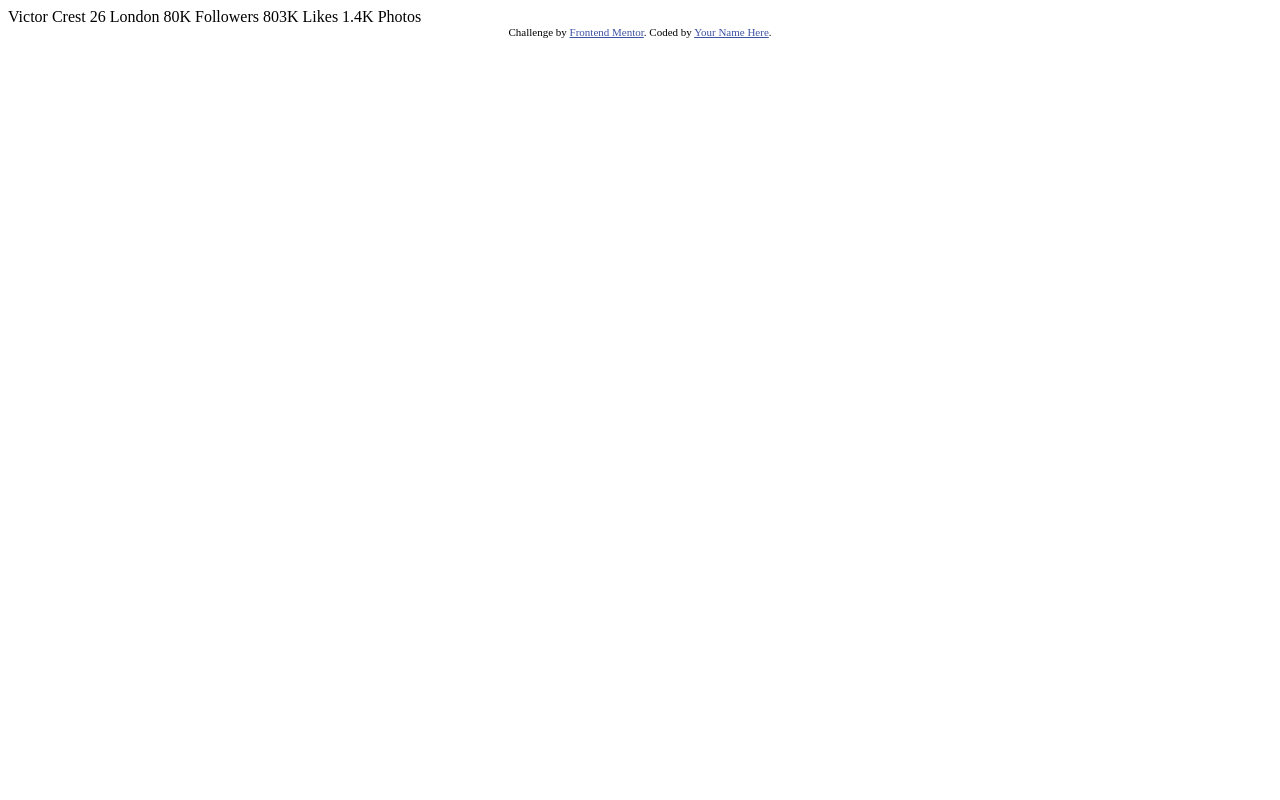
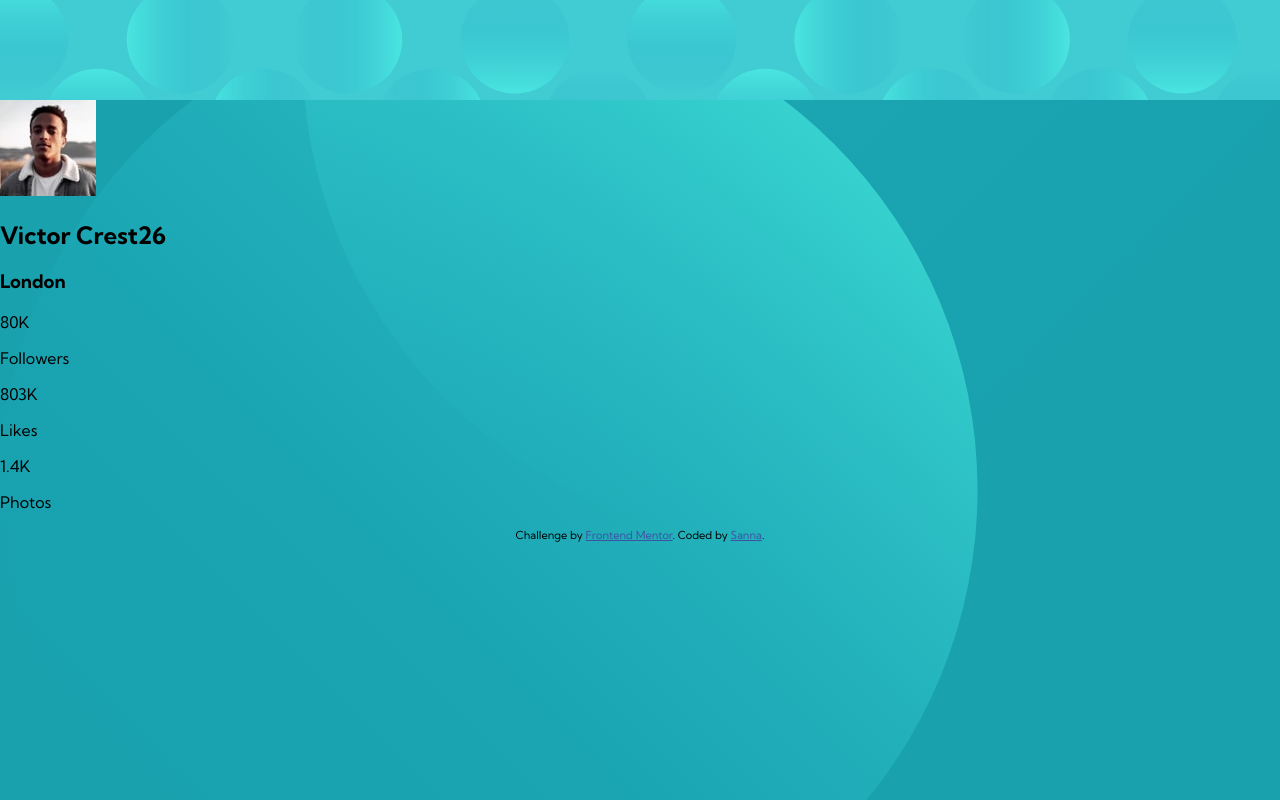
Before and after one commit to sannasinne/profile-card-component-main, a plain HTML site: page index.html in a window 1280 px wide. Drawn offline with Linux system fonts and the light colour scheme.

Commit message:
html added

```diff
--- a/css/style.css
+++ b/css/style.css
@@ -0,0 +1,39 @@
+*, *::before, *::after {
+  box-sizing: inherit;
+}
+
+html {
+  box-sizing: border-box;
+}
+
+:root {
+  --cyan: hsl(185, 75%, 39%);
+  --blue: hsl(229, 23%, 23%);
+  --grayishblue: hsl(227, 10%, 46%);
+  --gray: hsl(0, 0%, 59%);
+}
+
+body {
+  font-family: 'Kumbh Sans', sans-serif;
+  margin: 0;
+  padding: 0;
+  background: var(--cyan);
+  background-image: url("../images/bg-pattern-top.svg"), url("../images/bg-pattern-bottom.svg");
+  background-repeat: no-repeat;
+  background-position: top left, bottom right;
+}
+
+/* Background-image */
+
+section {
+}
+
+.card-banner {
+  background-image: url("../images/bg-pattern-card.svg");
+  background-size: cover;
+  height: 100px;
+}
+
+.card-info {
+
+}
--- a/index.html
+++ b/index.html
@@ -5,6 +5,8 @@
   <meta name="viewport" content="width=device-width, initial-scale=1.0"> <!-- displays site properly based on user's device -->
 
   <link rel="icon" type="image/png" sizes="32x32" href="./images/favicon-32x32.png">
+  <link rel="preconnect" href="https://fonts.gstatic.com">
+  <link href="https://fonts.googleapis.com/css2?family=Kumbh+Sans:wght@400;700&display=swap" rel="stylesheet">
   <link rel="stylesheet" href="css/style.css">
   <title>Frontend Mentor | Profile card component</title>
 
@@ -15,21 +17,32 @@
   </style>
 </head>
 <body>
-  Victor Crest
-  26
-  London
+  <section class="main">
+    <div class="card">
+      <div class="card-banner"></div>
+      <div class="card-info">
+        <div class="image">
+          <img src="images/image-victor.jpg" alt="Image og Victor">
+        </div>
+        <h2>Victor Crest<span>26</span></h2>
+        <h3>London</h3>
+      </div>
+      <div class="card-numbers">
+        <p class="value">80K</p>
+        <p>Followers</p>
 
-  80K
-  Followers
+        <p class="value">803K</p>
+        <p>Likes</p>
 
-  803K
-  Likes
+        <p class="value">1.4K</p>
+        <p>Photos</p>
+      </div>
+    </div>
 
-  1.4K
-  Photos
+  </section>
   <div class="attribution">
     Challenge by <a href="https://www.frontendmentor.io?ref=challenge" target="_blank">Frontend Mentor</a>.
-    Coded by <a href="#">Your Name Here</a>.
+    Coded by <a href="https://github.com/sannasinne">Sanna</a>.
   </div>
 </body>
 </html>
```
